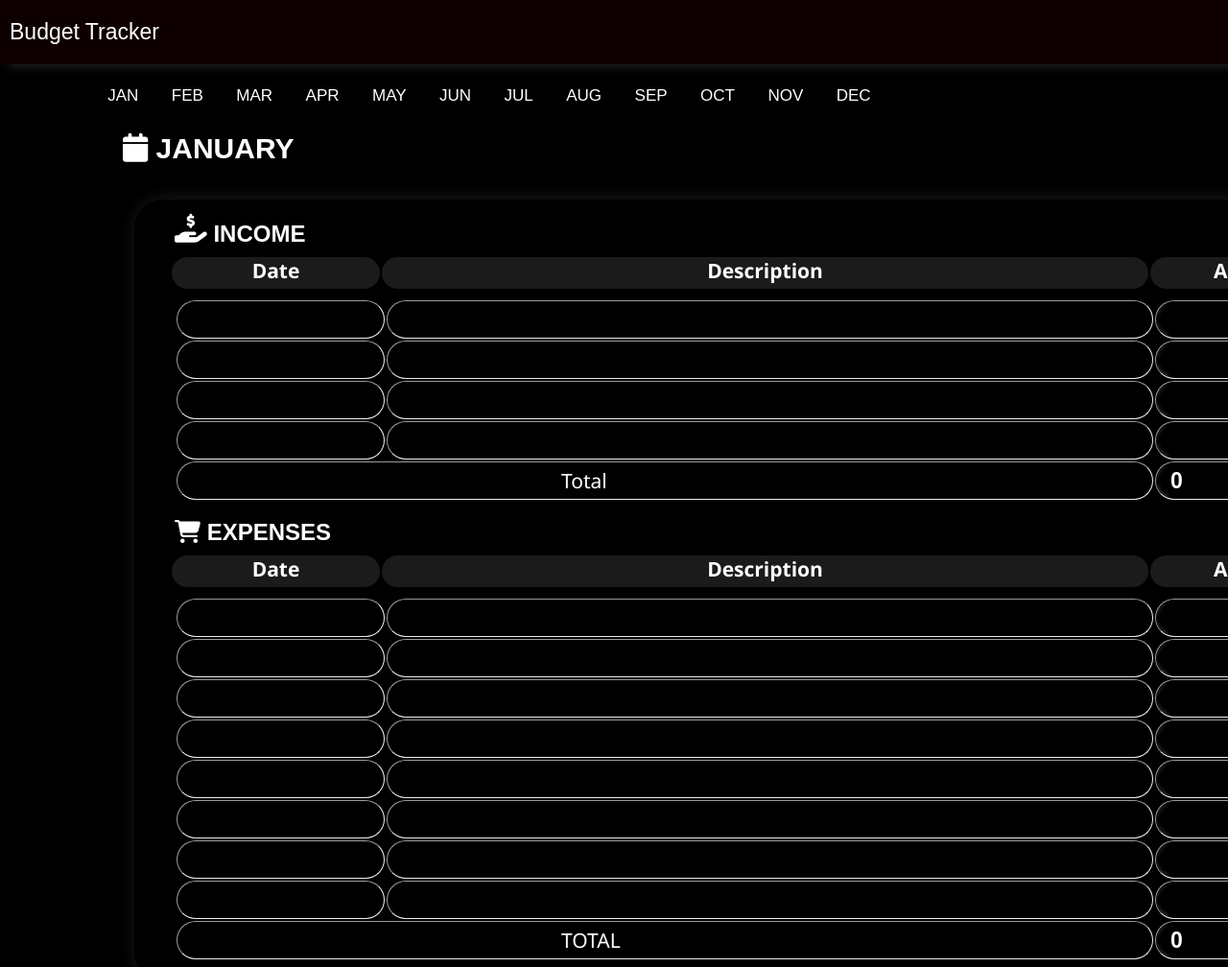
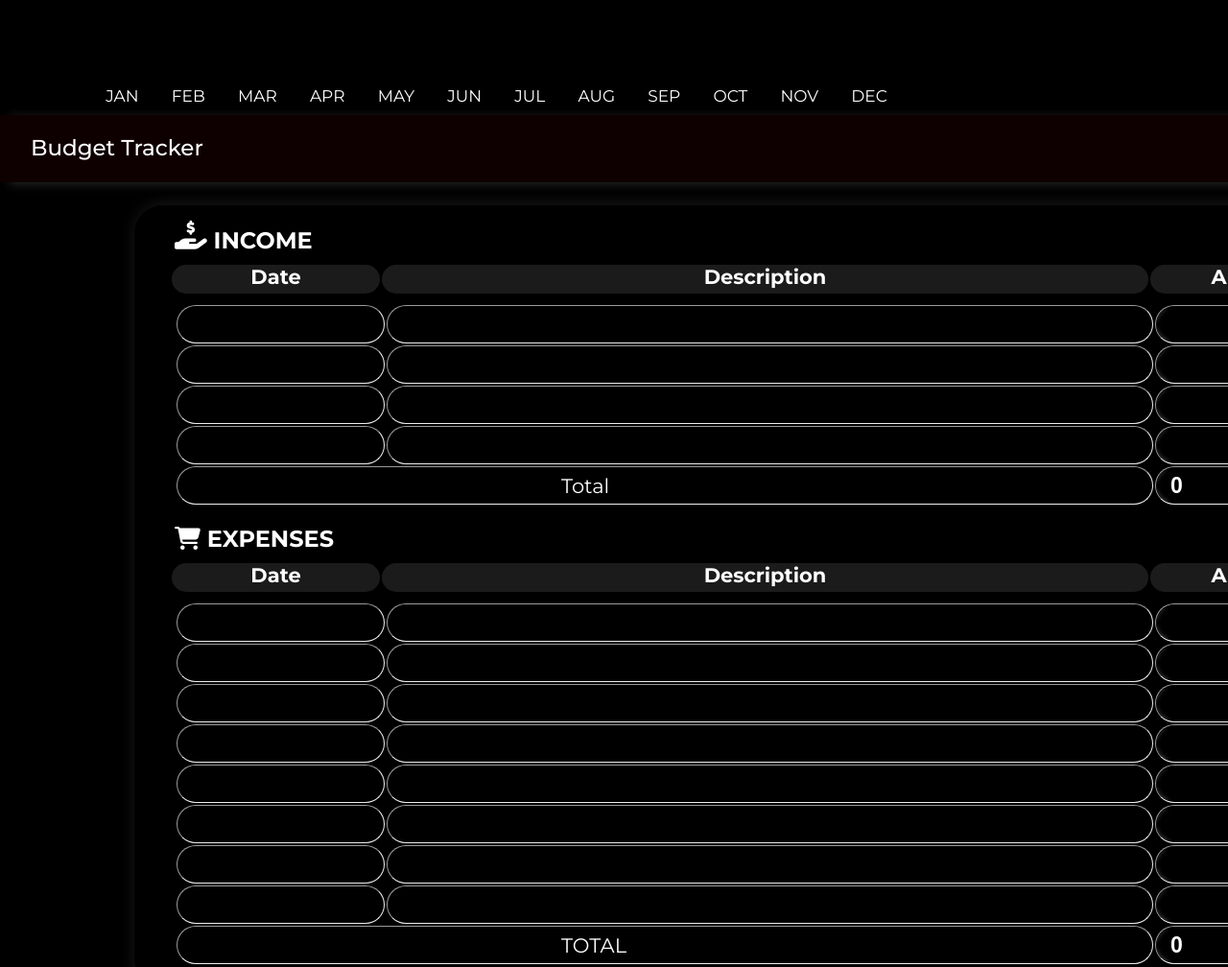
Before and after one commit to prabhatshu/budget-tracker, a plain HTML site: page index.html in a window 1280 px wide. Shown: the top 1008 px of the page at 96% size. Drawn offline with Linux system fonts and the light colour scheme.

Commit message:
Add files via upload

```diff
--- a/jan.css
+++ b/jan.css
@@ -1,4 +1,4 @@
-@import url('https://fonts.googleapis.com/css2?family=Roboto:wght@500&display=swap');
+@import url('https://fonts.googleapis.com/css2?family=Montserrat:ital,wght@0,100..900;1,100..900&family=Poppins:ital,wght@0,100;0,200;0,300;0,400;0,500;0,600;0,700;0,800;0,900;1,100;1,200;1,300;1,400;1,500;1,600;1,700;1,800;1,900&display=swap');
 
   *{ padding: 0;
     margin: 0;
@@ -6,7 +6,7 @@
 }
 body{
   background: fixed;
-  font-family: Arial, sans-serif;
+  font-family: "Montserrat", sans-serif;
     width:100%;
     height: 100vh;
 
@@ -127,7 +127,7 @@
   position: relative;
 
    font-size: 21px;
-   font-family: 'Segoe UI', Tahoma, Geneva, Verdana, sans-serif;
+   font-family: "Montserrat", sans-serif;
 
   border: none;
 
@@ -149,7 +149,7 @@
  #TEXT::placeholder,#GEXT::placeholder,#FEXT::placeholder{
   color: rgba(0, 0, 0, 0.833);
   font-size: 20px;
-font-family: Arial, Helvetica, sans-serif;
+  font-family: "Montserrat", sans-serif;
 
  }
   #TEXT{
@@ -215,7 +215,7 @@
   margin-top: 20px;
 }
 body{
-  font-family: Arial, Helvetica, sans-serif;
+  font-family: "Montserrat", sans-serif;
 }
 
 .heading{
@@ -230,21 +230,23 @@
   left: 210px;
 }
 
-#LIFE {
-   font-family: Arial, Helvetica, sans-serif;
-    color: white;
-    background-color: rgb(15, 0, 0);
-    font-weight: 500;
-    width: 100%;
+#LIFE{
+  position: fixed;
+  z-index: 100;
+  font-family: "Montserrat", sans-serif;
+  color: white;
+  background-color:rgb(15, 0, 0);
+  font-weight: 500;
+ width: 1490px;
+ height: 50px;
+  bottom: 610px;
+  font-size: 23px;
+  padding-left: 32px;
+padding-top: 20px;
+  padding-bottom: 0px;
+  box-shadow: 10px 2px 10px rgba(128, 128, 128, 0.301);
 
-    padding: 20px 10px;
-    position: fixed;
-    top: 0;
-    z-index: 100;
-    font-size: 23px;
-    box-shadow: 10px 2px 10px rgba(128, 128, 128, 0.301);
 }
-
 #mo{
   position: relative;
   bottom: 25px;
```
